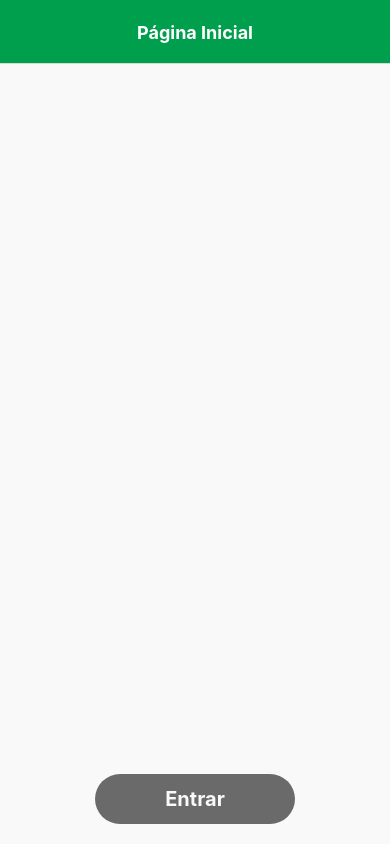
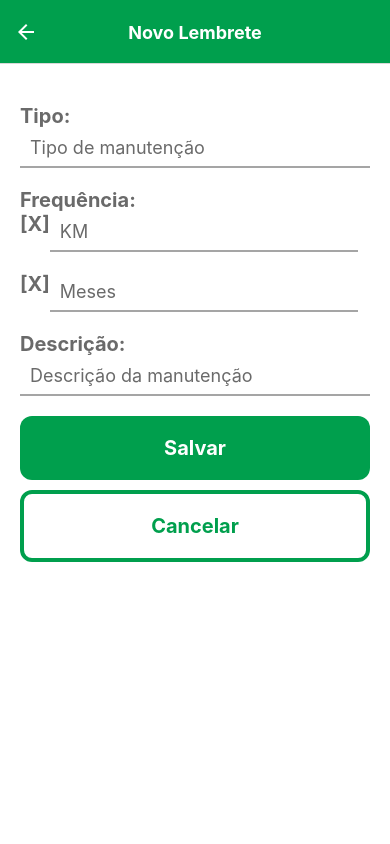
Before and after one commit to DJerowd/AutoAssistance, a React Native app: screen /NewMaintencePage in a window 390 px wide. Built offline with nearby package versions, Linux system fonts and the light colour scheme.

Commit message:
Veiculos e Manutenções

```diff
--- a/App.js
+++ b/App.js
@@ -7,6 +7,8 @@ import RegisterPage from './src/screens/RegisterPage.jsx';
 import SelectPage from './src/screens/SelectPage.jsx';
 import VehiclesPage from './src/screens/VehiclesPage.jsx';
 import NewVehiclePage from './src/screens/NewVehiclePage.jsx';
+import MaintencePage from './src/screens/MaintenancePage.jsx';
+import NewMaintencePage from './src/screens/NewMaintencePage.jsx';
 
 const Stack = createStackNavigator();
 
@@ -59,6 +61,30 @@ const App = () => {
             headerTitleStyle: { fontWeight: 'bold' },
           }}
         />
+
+        <Stack.Screen
+          name="MaintencePage"
+          component={MaintencePage}
+          options={{
+            title: 'Manutenções',
+            headerStyle: { backgroundColor: '#009F4D' },
+            headerTintColor: '#ffffff',
+            headerTitleAlign: 'center',
+            headerTitleStyle: { fontWeight: 'bold' },
+          }}
+        />
+        <Stack.Screen
+          name="NewMaintencePage"
+          component={NewMaintencePage}
+          options={{
+            title: 'Novo Lembrete',
+            headerStyle: { backgroundColor: '#009F4D' },
+            headerTintColor: '#ffffff',
+            headerTitleAlign: 'center',
+            headerTitleStyle: { fontWeight: 'bold' },
+          }}
+        />
+
         <Stack.Screen
           name="VehiclesPage"
           component={VehiclesPage}
--- /dev/null
+++ b/src/screens/MaintenancePage.jsx
@@ -0,0 +1,93 @@
+import { React, useState } from 'react';
+import { View, Text, StyleSheet, FlatList, TouchableOpacity } from 'react-native';
+import IconMCI from 'react-native-vector-icons/MaterialCommunityIcons';
+
+const MaintencePage = ({ navigation }) => {
+    const [notes, setNotes] = useState([
+        { id: '1', name: 'Lembrete 1' },
+    ]);
+
+    const renderItem = ({ item }) => (
+        <TouchableOpacity style={styles.item}>
+
+          <View style={styles.coluna}>
+            <IconMCI
+                name="bell"
+                color={'#6A6A6A'}
+                size={40}
+            />
+          </View>
+
+          <View style={styles.coluna}>
+            <Text style={styles.itemText}>{item.name}</Text>
+            <Text style={styles.itemText}>=========================</Text>
+          </View>
+
+        </TouchableOpacity>
+      );
+
+    const handleItemPress = (item) => {
+        console.log('Item Selecionado:', item);
+        navigation.navigate(item);
+    };
+
+  return (
+    <View style={styles.container}>
+
+      <FlatList
+        data={notes}
+        renderItem={renderItem}
+        keyExtractor={(item) => item.id}
+      />
+
+      <TouchableOpacity
+        style={styles.addButton}
+        onPress={() => handleItemPress('NewMaintencePage')}
+        >
+        <Text style={styles.addButtonText}>Adicionar Novo Veículo +</Text>
+      </TouchableOpacity>
+
+    </View>
+  );
+};
+
+const styles = StyleSheet.create({
+  container: {
+    flex: 1,
+    backgroundColor: '#F9F9F9',
+  },
+
+  coluna: {
+    justifyContent: 'center',
+    paddingHorizontal: 10,
+  },
+
+  item: {
+    borderColor: '#6A6A6A',
+    borderWidth: 1,
+    padding: 10,
+    flexDirection: 'row',
+  },
+  itemText: {
+    color: '#6A6A6A',
+    fontSize: 20,
+    fontWeight: 'bold',
+    textAlign: 'center',
+  },
+
+  addButton: {
+    backgroundColor: '#009F4D',
+    padding: 20,
+    marginVertical: 30,
+    marginHorizontal: 30,
+    borderRadius: 12,
+    alignItems: 'center',
+  },
+  addButtonText: {
+    color: '#FFFFFF',
+    fontSize: 20,
+    fontWeight: 'bold',
+  },
+});
+
+export default MaintencePage;
--- /dev/null
+++ b/src/screens/NewMaintencePage.jsx
@@ -0,0 +1,129 @@
+import React, { useState } from 'react';
+import { View, Text, TextInput, TouchableOpacity, StyleSheet } from 'react-native';
+
+const NewMaintencePage = ({ navigation }) => {
+  const [type, setType] = useState('');
+  const [kilometers, setKilometers] = useState('');
+  const [months, setMonths] = useState('');
+  const [description, setDescription] = useState('');
+
+  const handleAddReminder = () => {
+    console.log('Novo lembrete adicionado:');
+    console.log('Tipo de manutenção:', type);
+    console.log('Quilometros:', kilometers);
+    console.log('Meses:', months);
+    console.log('Descrição:', description);
+
+    navigation.goBack();
+  };
+
+  return (
+    <View style={styles.container}>
+      <Text style={styles.label}>Tipo:</Text>
+      <TextInput
+        style={styles.input}
+        value={type}
+        onChangeText={setType}
+        placeholder="Tipo de manutenção"
+      />
+
+      <Text style={styles.label}>Frequência:</Text>
+
+      <View style={styles.linha}>
+        <Text style={styles.label}>[X]</Text>
+        <TextInput
+            style={styles.input}
+            value={kilometers}
+            onChangeText={setKilometers}
+            placeholder="KM"
+            keyboardType="numeric"
+        />
+      </View>
+
+      <View style={styles.linha}>
+        <Text style={styles.label}>[X]</Text>
+        <TextInput
+            style={styles.input}
+            value={months}
+            onChangeText={setMonths}
+            placeholder="Meses"
+            keyboardType="numeric"
+        />
+      </View>
+
+    <Text style={styles.label}>Descrição:</Text>
+
+      <TextInput
+        style={styles.input}
+        value={description}
+        onChangeText={setDescription}
+        placeholder="Descrição da manutenção"
+      />
+
+      <TouchableOpacity style={styles.addButton} onPress={handleAddReminder}>
+        <Text style={styles.addButtonText}>Salvar</Text>
+      </TouchableOpacity>
+
+      <TouchableOpacity style={styles.cancelButton} onPress={handleAddReminder}>
+        <Text style={styles.cancelButtonText}>Cancelar</Text>
+      </TouchableOpacity>
+    </View>
+  );
+};
+
+const styles = StyleSheet.create({
+  container: {
+    flex: 1,
+    padding: 20,
+    paddingTop: 40,
+    backgroundColor: '#FFFFFF',
+  },
+  label: {
+    color: '#6A6A6A',
+    fontSize: 20,
+    fontWeight: 'bold',
+  },
+  input: {
+    color: '#6A6A6A',
+    borderBottomColor: '#6A6A6A99',
+    fontSize: 18,
+    height: 40,
+    borderBottomWidth: 2,
+    marginBottom: 20,
+    paddingHorizontal: 10,
+  },
+
+  linha: {
+    flexDirection: 'row',
+  },
+
+  addButton: {
+    backgroundColor: '#009F4D',
+    padding: 20,
+    borderRadius: 12,
+    alignItems: 'center',
+    marginBottom: 10,
+  },
+  addButtonText: {
+    color: '#FFFFFF',
+    fontSize: 20,
+    fontWeight: 'bold',
+  },
+
+  cancelButton: {
+    backgroundColor: '#FFFFFF',
+    borderWidth: 4,
+    borderColor: '#009F4D',
+    padding: 20,
+    borderRadius: 12,
+    alignItems: 'center',
+    marginBottom: 10,
+  },
+  cancelButtonText: {
+    color: '#009F4D',
+    fontSize: 20,
+    fontWeight: 'bold',
+  },
+});
+
+export default NewMaintencePage;
--- a/src/screens/NewVehiclePage.jsx
+++ b/src/screens/NewVehiclePage.jsx
@@ -14,11 +14,19 @@ const NewVehiclePage = ({ navigation }) => {
   const [mileage, setMileage] = useState('');
 
   const handleAddVehicle = () => {
-    // Aqui você pode adicionar a lógica para salvar os dados do novo veículo
-    // por exemplo, enviá-los para um servidor, armazená-los localmente, etc.
-    // Depois de salvar com sucesso, você pode navegar de volta para a página anterior
     navigation.goBack();
   };
+
+//   const handleAdd = () => {
+//     const newVehicle = {
+// // Gera um ID único para o novo veículo
+//       id: (Math.random() * 1000000).toString(),
+// // Nome padrão para o novo veículo
+//       name: `Carro ${vehicles.length + 1}`,
+//     };
+// // Adiciona o novo veículo à lista de veículos
+//     setVehicles([...vehicles, newVehicle]);
+//   };
 
   return (
     <ScrollView style={styles.container}
@@ -105,7 +113,12 @@ const NewVehiclePage = ({ navigation }) => {
 
 
       <TouchableOpacity style={styles.addButton} onPress={handleAddVehicle}>
-        <Text style={styles.addButtonText}>Adicionar Veículo</Text>
+        <Text
+        style={styles.addButtonText}
+        // onPress={() => handleAdd()}
+        >
+          Adicionar Veículo
+        </Text>
       </TouchableOpacity>
     </ScrollView>
   );
--- a/src/screens/SelectPage.jsx
+++ b/src/screens/SelectPage.jsx
@@ -1,17 +1,12 @@
 import { React } from 'react';
-import { View, TouchableOpacity, Text, Image, StyleSheet } from 'react-native';
+import { View, TouchableOpacity, Text, Image, StyleSheet, ImageBackground } from 'react-native';
 import { createBottomTabNavigator } from '@react-navigation/bottom-tabs';
 import IconFA from 'react-native-vector-icons/FontAwesome';
 import IconMCI from 'react-native-vector-icons/MaterialCommunityIcons';
 
 const Tab = createBottomTabNavigator();
 
-const SelectPage  = ({ navigation }) => {
-
-  const handleItemPress = (item) => {
-    console.log('Item Selecionado:', item);
-    navigation.navigate(item);
-  };
+const SelectPage  = () => {
 
   return (
     <Tab.Navigator
@@ -52,6 +47,7 @@ const SelectPage  = ({ navigation }) => {
   );
 };
 
+
 const SelecaoScreen = ({ navigation }) => {
 
     const handleItemPress = (item) => {
@@ -61,6 +57,10 @@ const SelecaoScreen = ({ navigation }) => {
 
   return (
     <View style={styles.container}>
+    <ImageBackground
+    source={{ uri: 'https://www.creativefabrica.com/wp-content/uploads/2020/03/05/Black-Triangle-Polygon-Background-Graphics-3128551-1-580x387.jpg' }}
+    style={styles.backgroundImage}
+    >
 
       <View style={styles.buttonsContainer}>
 
@@ -68,7 +68,7 @@ const SelecaoScreen = ({ navigation }) => {
           <View style={styles.item}>
             <TouchableOpacity
               style={styles.button}
-              // onPress={() => handleItemPress('manutencoesPage')}
+              onPress={() => handleItemPress('MaintencePage')}
             >
               <IconMCI
               name="car-wrench"
@@ -156,14 +156,15 @@ const SelecaoScreen = ({ navigation }) => {
 
       </View>
 
+    </ImageBackground>
     </View>
   );
 };
 
+
 const PerfilScreen = () => {
   return (
     <View style={styles.containerPerfil}>
-
 
       <View style={styles.perfil}>
         <Image
@@ -201,6 +202,10 @@ const styles = StyleSheet.create({
   container: {
     flex:  1,
     backgroundColor: '#F9F9F9',
+  },
+
+  backgroundImage: {
+    flex: 1,
     padding:  10,
   },
 
--- a/src/screens/VehiclesPage.jsx
+++ b/src/screens/VehiclesPage.jsx
@@ -17,17 +17,6 @@ const VehiclesPage = ({ navigation }) => {
   const handleItemPress = (item) => {
     console.log('Item Selecionado:', item);
     navigation.navigate(item);
-  };
-
-  const handleAddVehicle = () => {
-    const newVehicle = {
-// Gera um ID único para o novo veículo
-      id: (Math.random() * 1000000).toString(),
-// Nome padrão para o novo veículo
-      name: `Carro ${vehicles.length + 1}`,
-    };
-// Adiciona o novo veículo à lista de veículos
-    setVehicles([...vehicles, newVehicle]);
   };
 
   return (
@@ -54,19 +43,15 @@ const styles = StyleSheet.create({
   container: {
     flex: 1,
     backgroundColor: '#F9F9F9',
-    paddingVertical: 20,
-    paddingHorizontal: 10,
   },
 
   item: {
-    backgroundColor: '#6A6A6A',
-    padding: 20,
-    marginVertical: 8,
-    marginHorizontal: 16,
-    borderRadius: 8,
+    borderColor: '#6A6A6A',
+    borderWidth: 1,
+    padding: 10,
   },
   itemText: {
-    color: '#ffffff',
+    color: '#6A6A6A',
     fontSize: 20,
     fontWeight: 'bold',
     textAlign: 'center',
@@ -75,8 +60,8 @@ const styles = StyleSheet.create({
   addButton: {
     backgroundColor: '#009F4D',
     padding: 20,
-    marginVertical: 8,
-    marginHorizontal: 16,
+    marginVertical: 30,
+    marginHorizontal: 30,
     borderRadius: 12,
     alignItems: 'center',
   },
```
